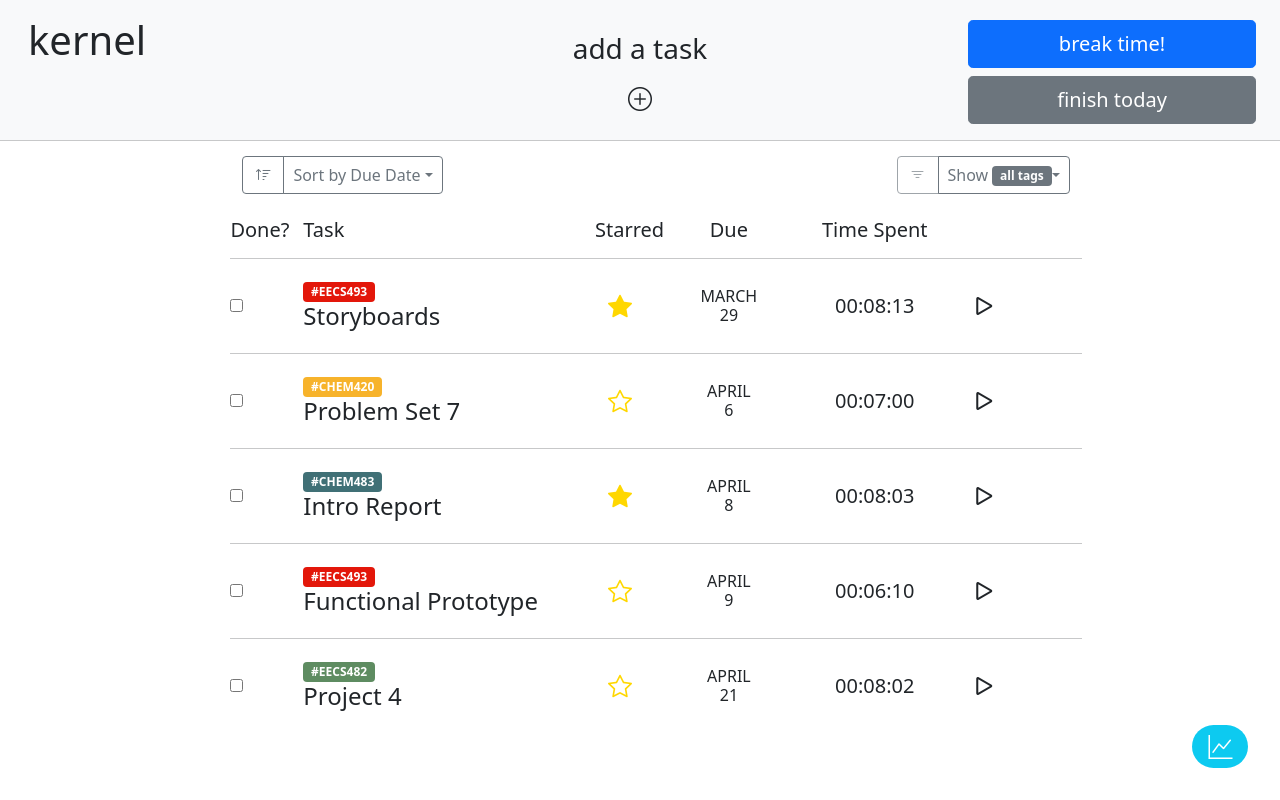
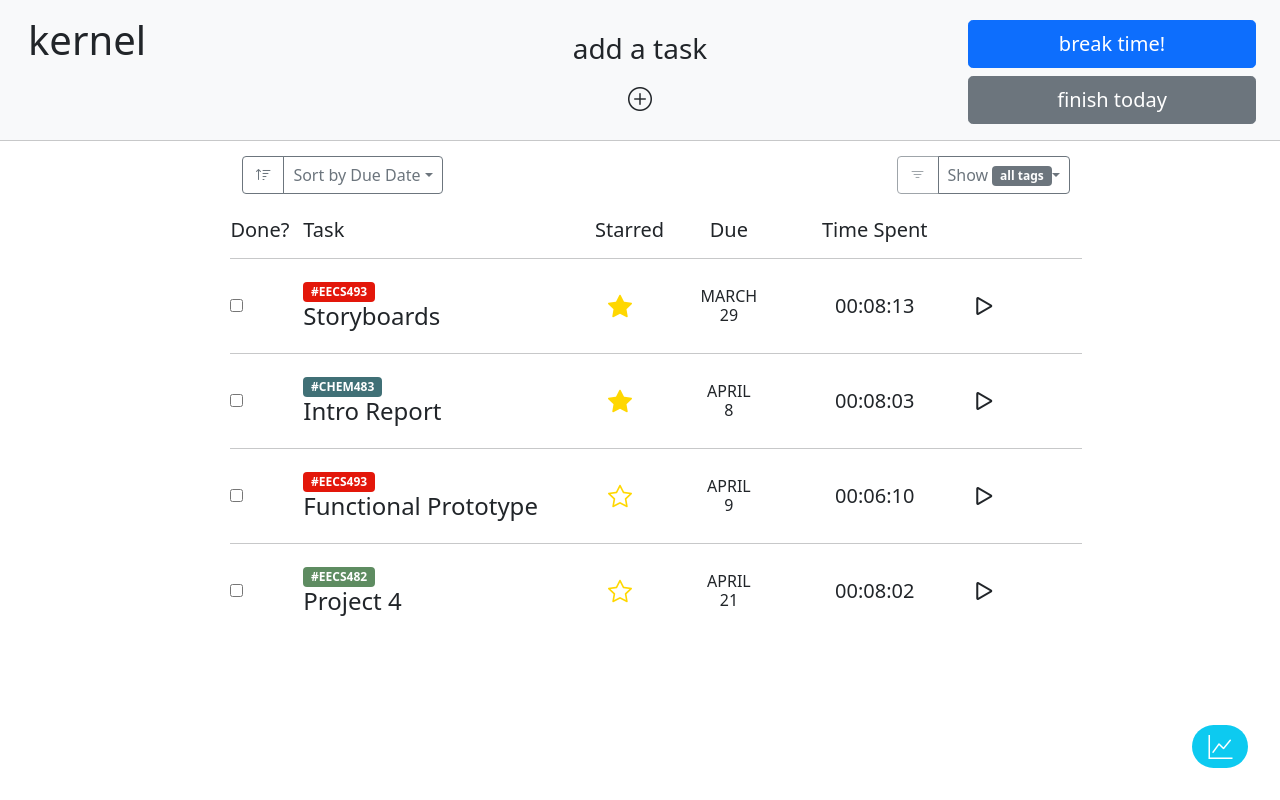
Before and after one commit to danlliu/kernel, a Vue app: page / in a window 1280 px wide. Built offline with nearby package versions, Linux system fonts and the light colour scheme.

Commit message:
finish adding task

```diff
--- a/public/index.html
+++ b/public/index.html
@@ -12,7 +12,8 @@
   </head>
   <body>
     <noscript>
-      <strong>We're sorry but <%= htmlWebpackPlugin.options.title %> doesn't work properly without JavaScript enabled. Please enable it to continue.</strong>
+      <strong>We're sorry but kernel doesn't work properly without JavaScript enabled. Please enable it to continue
+        .</strong>
     </noscript>
     <div id="app" class="w-100"></div>
     <!-- built files will be auto injected -->
--- a/src/components/TaskEntry.vue
+++ b/src/components/TaskEntry.vue
@@ -65,10 +65,10 @@
             monthDue: function() {
                 let MONTHS = ['JANUARY', 'FEBRUARY', 'MARCH', 'APRIL', 'MAY', 'JUNE', 'JULY', 'AUGUST', 'SEPTEMBER',
                     'OCTOBER', 'NOVEMBER', 'DECEMBER'];
-                return MONTHS[Number(this.dueDate.substr(0,2)) - 1];
+                return MONTHS[Number(this.dueDate.substr(5,2)) - 1];
             },
             dayDue: function() {
-                return Number(this.dueDate.substr(3,2));
+                return Number(this.dueDate.substr(8,2));
             }
         },
         created (){
--- a/src/views/Dashboard.vue
+++ b/src/views/Dashboard.vue
@@ -98,19 +98,28 @@
 
         <div id="newTaskForm" v-bind:class="isAdding || 'hidden'">
             <h3>add a task</h3>
-            <form>
+            <form @submit.prevent="addTask">
                 <div class="form-floating mb-3">
-                    <input type="text" class="form-control" id="tasknameInput" placeholder="Task name"/>
+                    <input type="text" class="form-control" id="tasknameInput" placeholder="Task name"
+                           v-model="addingTask.name"/>
                     <label for="tasknameInput">Task name</label>
                 </div>
                 <div class="input-group form-floating mb-0">
                     <span class="input-group-text">#</span>
                     <div class="btn-group">
                         <button class="btn btn-outline-secondary dropdown-toggle"
-                                data-bs-toggle="dropdown"><span class="badge bg-secondary">no tag</span></button>
+                                data-bs-toggle="dropdown">
+                            <span v-if="addingTask.tag === ''" class="badge bg-secondary">no tag</span>
+                            <span v-else class="badge tag" :class="'tag-'+addingTask.tagstyle">
+                                    #{{addingTask.tag}}
+                                </span>
+                        </button>
                         <div class="dropdown-menu" style="overflow-y: auto; max-height: 768%;">
-                            <a class="dropdown-item"><span class="badge bg-secondary">no tag</span></a>
-                            <a class="dropdown-item" v-for="tag in tags" :key="tag.tag">
+                            <a class="dropdown-item" @click="addingTask.tag = ''">
+                                <span class="badge bg-secondary">no tag</span>
+                            </a>
+                            <a class="dropdown-item" v-for="tag in tags" :key="tag.tag"
+                               @click="() => {addingTask.tag = tag.tag; addingTask.tagstyle = tag.style}">
                                 <span class="badge tag" :class="'tag-'+tag.style">#{{tag.tag}}</span>
                             </a>
                         </div>
@@ -120,6 +129,12 @@
                     <small class="form-label">or
                         <a class="link-primary" @click="modals['addTagModal'].show()">add a tag</a></small>
                 </div>
+                <div class="input-group form-floating mb-3">
+                    <input type="date" class="form-control" id="dueDateInput" placeholder="2020-01-01"
+                           v-model="addingTask.duedate"/>
+                    <label for="dueDateInput">Due date</label>
+                </div>
+                <button type="submit" class="btn btn-primary">add task</button>
             </form>
         </div>
 
@@ -138,13 +153,13 @@
                             </div>
                             <h5>choose tag color:</h5>
                             <div class="input-group mb-3">
-                                <div class="form-check form-check-inline" v-for="i in
+                                <div class="form-check form-check-inline d-flex align-items-center justify-content-between w-100" v-for="i in
                                 ['0','1','2','3','4','5','6','7','8','9','a','b','c','d','e','f']" :key="i">
-                                    <div class="d-flex align-items-center justify-content-between w-100">
+
                                         <input class="form-check-input" type="radio" :id="'tag'+i"/>
                                         <label class="form-check-label ms-1"
                                                :for="'tag'+i"><span class="badge tag" :class="'tag-'+i">#tag</span></label>
-                                    </div>
+
                                 </div>
                             </div>
                             <button type="submit" class="btn btn-primary">create tag</button>
@@ -205,53 +220,59 @@
             ],
             tasks: [
                 {
-                    id: "storyboards-eecs493",
+                    id: "storyboards-eecs493-0",
                     name: "Storyboards",
                     tag: "EECS493",
-                    duedate: "03-29",
+                    duedate: "2021-03-29",
                     timespent: 493,
                     starred: true,
                     completed: false
                 },
                 {
-                    id: "problem-chem420",
-                    name: "Problem Set 7",
-                    tag: "CHEM420",
-                    duedate: "04-06",
-                    timespent: 420,
-                    starred: false,
-                    completed: false
-                },
-                {
-                    id: "intro-chem483",
+                    id: "intro-chem483-0",
                     name: "Intro Report",
                     tag: "CHEM483",
-                    duedate: "04-08",
+                    duedate: "2021-04-08",
                     timespent: 483,
                     starred: true,
                     completed: false
                 },
                 {
-                    id: "functional-eecs493",
+                    id: "functional-eecs493-0",
                     name: "Functional Prototype",
                     tag: "EECS493",
-                    duedate: "04-09",
+                    duedate: "2021-04-09",
                     timespent: 370,
                     starred: false,
                     completed: false
                 },
                 {
-                    id: "project4-eecs482",
+                    id: "project4-eecs482-0",
                     name: "Project 4",
                     tag: "EECS482",
-                    duedate: "04-21",
+                    duedate: "2021-04-21",
                     timespent: 482,
                     starred: false,
                     completed: false
                 }
             ],
             modals: {},
-            isAdding: false
+            isAdding: false,
+
+            // adding task
+            addingTask: {
+                name: "",
+                tag: "",
+                tagstyle: "0",
+                duedate: ""
+            },
+
+            // adding tag
+            addingTag: {
+                name: "",
+                style: "0"
+            }
+
         } },
         methods: {
 
@@ -299,6 +320,42 @@
                         this.tasks[i].starred= !this.tasks[i].starred
                     }
                 }
+            },
+
+            addTask: function() {
+
+                let fullname = this.addingTask.name;
+                let name = fullname.split(' ')[0].toLowerCase();
+                let tag = this.addingTask.tag;
+                let due = this.addingTask.duedate;
+                let num = 0;
+
+                let allIds = new Set();
+                for (let task of this.tasks) {
+                    allIds.add(task.id);
+                }
+
+                while (allIds.has(name + '-' + tag + '-' + num)) { ++num; }
+
+                this.tasks.push({
+                    id: name + '-' + tag + '-' + num,
+                    name: fullname,
+                    tag,
+                    duedate: due,
+                    timespent: 0,
+                    starred: false,
+                    completed: false
+                });
+
+                this.addingTask = {
+                    name: "",
+                    tag: "",
+                    tagstyle: "0",
+                    duedate: ""
+                };
+
+                this.isAdding = false;
+
             },
 
             newTag: function() {
```
